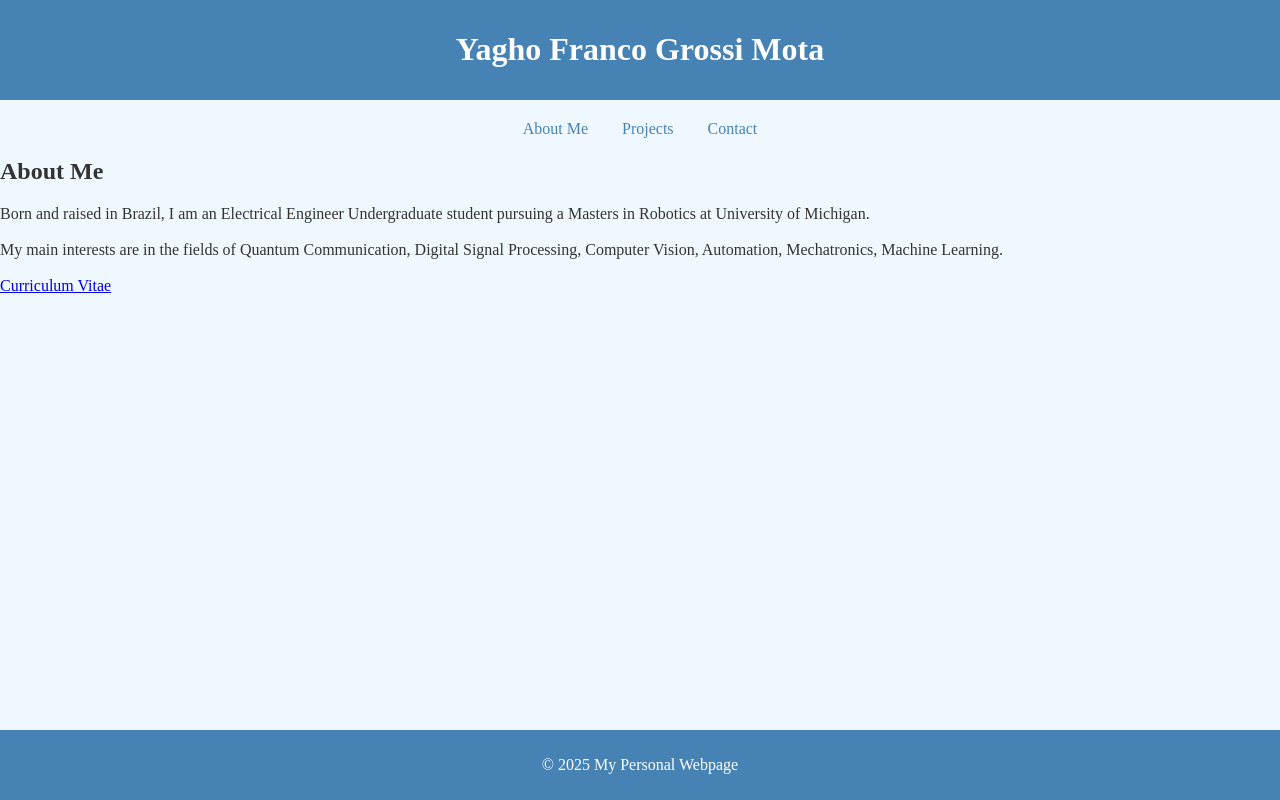
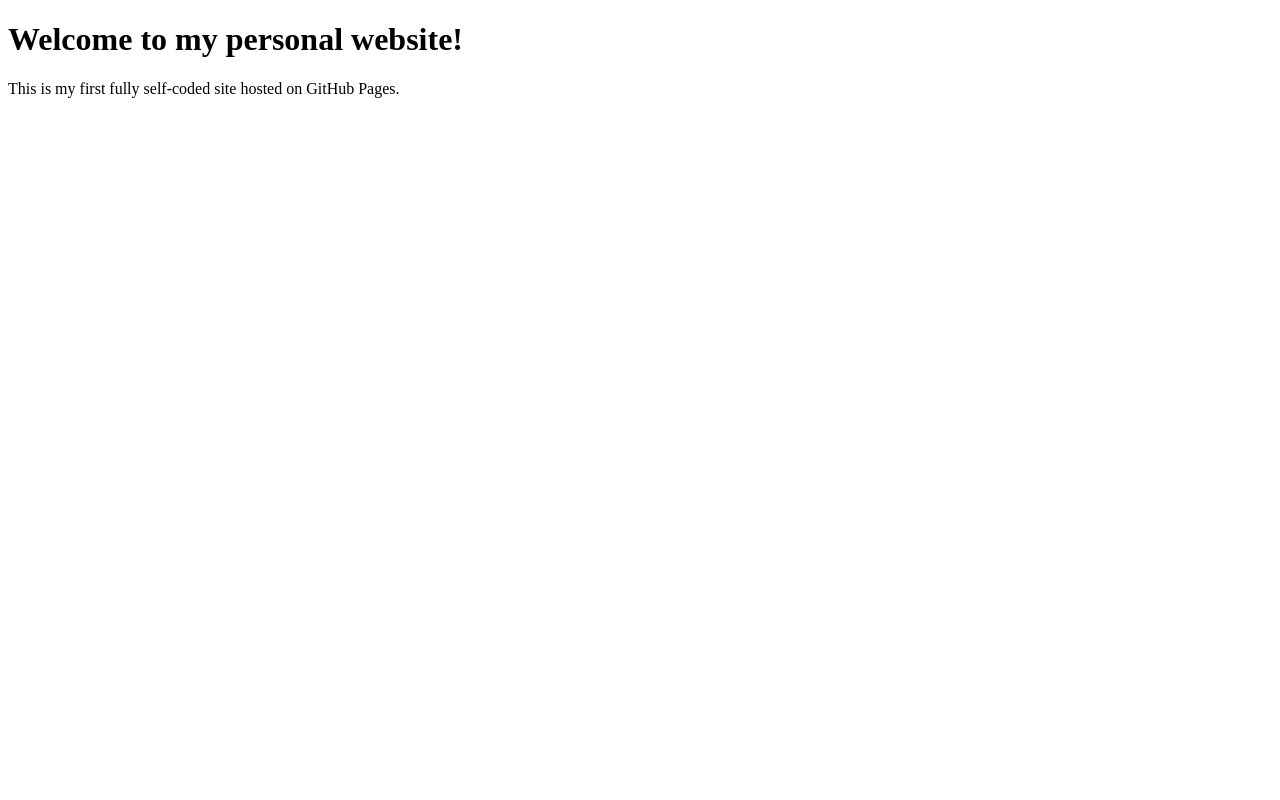
Before and after one commit to yaghofgm/yaghofgm.github.io, a plain HTML site: page index.html in a window 1280 px wide. Drawn offline with Linux system fonts and the light colour scheme.

Commit message:
refactor: simplify index.html by removing unused styles and scripts

```diff
--- a/index.html
+++ b/index.html
@@ -1,104 +1,11 @@
 <!DOCTYPE html>
-<html>
+<html lang="en">
 <head>
-    <style>
-        body {
-            font-family: 'Times New Roman', Times, serif;
-            background-color: #f0f8ff;
-            color: #333;
-            margin: 0;
-            padding: 0;
-        }
-        header {
-            background-color: #4682b4;
-            color: white;
-            padding: 10px 0;
-            text-align: center;
-        }
-        nav {
-            margin: 20px;
-            text-align: center;
-        }
-        nav a {
-            margin: 0 15px;
-            text-decoration: none;
-            color: #4682b4;
-        }
-        nav a:hover {
-            text-decoration: underline;
-        }
-        footer {
-            background-color: #4682b4;
-            color: white;
-            text-align: center;
-            padding: 10px 0;
-            position: fixed;
-            width: 100%;
-            bottom: 0;
-        }
-        section {
-            display: none;
-        }
-        section.active {
-            display: block;
-        }
-    </style>
-    <script>
-        function showSection(id) {
-            document.querySelectorAll('section').forEach(section => {
-                section.classList.remove('active');
-            });
-            document.getElementById(id).classList.add('active');
-        }
-
-        document.addEventListener('DOMContentLoaded', () => {
-            showSection('about');
-            document.querySelectorAll('nav a').forEach(link => {
-                link.addEventListener('click', (event) => {
-                    event.preventDefault();
-                    showSection(event.target.getAttribute('href').substring(1));
-                });
-            });
-        });
-    </script>
+    <meta charset="UTF-8">
+    <title>Yagho – Engineer & Maker</title>
 </head>
 <body>
-    <header>
-        <h1>Yagho Franco Grossi Mota</h1>
-    </header>
-    <nav>
-        <a href="#about">About Me</a>
-        <a href="#projects">Projects</a>
-        <a href="#contact">Contact</a>
-    </nav>
-    <section id="about" class="active">
-        <h2>About Me</h2>
-        <p>
-            Born and raised in Brazil, I am an Electrical Engineer Undergraduate student pursuing a Masters in Robotics at University of Michigan.<br><br>
-            My main interests are in the fields of Quantum Communication, Digital Signal Processing, Computer Vision, Automation, Mechatronics, Machine Learning.<br><br>
-            <a href="https://docs.google.com/document/d/17bEBmVnnqJkGdqd6QEG6-I_JrD3wMp5eeEKuI2KbWqo/edit?tab=t.0">Curriculum Vitae</a>
-        </p>
-    </section>
-    <section id="projects">
-        <h2>Projects</h2>
-        <p>
-            <strong>Guitar Tablature Transcriber and Synthesizer Program</strong><br>
-            <em>April-May 2024</em><br><br>
-            Final project for ENGR 100-430 under Professor Jeffrey Fessler. The final program was able to produce standard guitar tablature of any inputted or recorded staccato non-polyphonic guitar song, as well as being able to synthesize with guitar timbre any inputted tablature, all in a modern GUI.<br><br>
-            <a href="https://github.com/connoryang1/dsp-p3.git" target="_blank">View the project on GitHub</a>
-        </p>
-    </section>
-    <section id="contact">
-        <h2>Contact</h2>
-        <p>
-            Professional phone number: 734-389-3937 <br>
-            Professional email: yaghofgm@umich.edu <br>
-            LinkedIn: <a href="linkedin.com/in/yagho-grossi" target="_blank">Yagho Franco Grossi Mota</a> <br>
-            GitHub: <a href="https://github.com/yaghofgm" target="_blank">yaghofgm</a>
-        </p>
-    </section>
-    <footer>
-        <p>&copy; 2025 My Personal Webpage</p>
-    </footer>
+    <h1>Welcome to my personal website!</h1>
+    <p>This is my first fully self-coded site hosted on GitHub Pages.</p>
 </body>
 </html>
```
